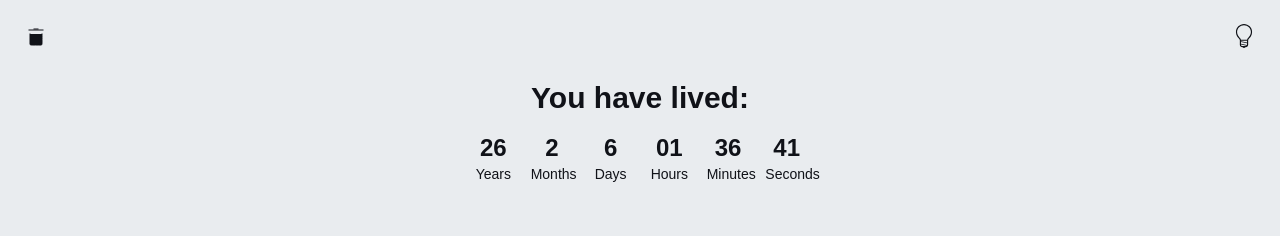
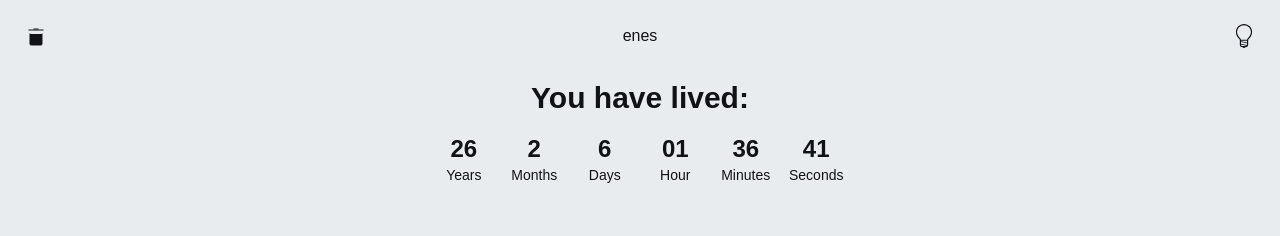
Before and after one commit to Alekey1919/finite, a Next.js app: page / in a window 1280 px wide. Both pictures are taken after a click on the button "Save". Shown: the top 236 px of the page. Built offline with nearby package versions, Linux system fonts and the light colour scheme; no server answers.

Commit message:
Added tranlations

```diff
--- a/messages/en.json
+++ b/messages/en.json
@@ -1,6 +1,8 @@
 {
   "day": "Day",
   "days": "Days",
+  "week": "Week",
+  "weeks": "Weeks",
   "month": "Month",
   "months": "Months",
   "year": "Year",
@@ -12,5 +14,7 @@
   "second": "Second",
   "seconds": "Seconds",
   "date": "Date",
-  "save": "Save"
+  "save": "Save",
+  "enterBirthDate": "Enter your birth date",
+  "youHaveLived": "You have lived:"
 }
--- a/messages/es.json
+++ b/messages/es.json
@@ -1,6 +1,8 @@
 {
   "day": "Día",
   "days": "Días",
+  "week": "Semana",
+  "weeks": "Semanas",
   "month": "Mes",
   "months": "Meses",
   "year": "Año",
@@ -12,5 +14,7 @@
   "second": "Segundo",
   "seconds": "Segundos",
   "date": "Date",
-  "save": "Guardar"
+  "save": "Guardar",
+  "enterBirthDate": "Ingresa tu fecha de nacimiento",
+  "youHaveLived": "Has vivido:"
 }
--- a/src/app/components/Navbar.tsx
+++ b/src/app/components/Navbar.tsx
@@ -1,12 +1,23 @@
 "use client";
 
+import { Locale } from "@/i18n/config";
+import { setUserLocale } from "../services/locale";
 import BinIcon from "./Icons/BinIcon";
 import LightBulbIcon from "./Icons/LightBulbIcon";
 
 const Navbar = () => {
+  const changeLanguage = (value: "en" | "es") => {
+    const locale = value as Locale;
+    setUserLocale(locale);
+  };
+
   return (
     <nav className="flex justify-between w-screen max-w-[100vw] fixed top-0 left-0 right-0 p-4 lg:p-6 2xl:py-8">
       <BinIcon />
+      <div className="flex">
+        <span onClick={() => changeLanguage("en")}>en</span>
+        <span onClick={() => changeLanguage("es")}>es</span>
+      </div>
       <LightBulbIcon />
     </nav>
   );
--- a/src/app/components/calendar/BirthDateInput.tsx
+++ b/src/app/components/calendar/BirthDateInput.tsx
@@ -62,7 +62,7 @@ const BirthDateInput = () => {
 
   return (
     <div className="flex flex-col items-center space-y-8 lg:space-y-10 h-full min-h-screen justify-center">
-      <h1 className="title">Enter your birth date</h1>
+      <h1 className="title">{t("enterBirthDate")}</h1>
       <div className="flex space-x-4">
         <Input setter={setDay} value={day} text={t("day")} options={days} />
         <Input
--- a/src/app/components/calendar/Calendar.tsx
+++ b/src/app/components/calendar/Calendar.tsx
@@ -13,6 +13,7 @@ import CalendarGrid from "./CalendarGrid";
 import useMediaQueryState, {
   DefaultBreakpoints,
 } from "../../hooks/useMediaQueryState";
+import { useTranslations } from "next-intl";
 
 export enum TimeMeasurements {
   Weeks = "weeks",
@@ -23,6 +24,8 @@ const Calendar = ({ birthDate }: { birthDate: number }) => {
   const [timeMeasurement, setTimeMeasurement] = useState(
     TimeMeasurements.Years
   );
+
+  const t = useTranslations();
 
   const livedBoxesAmount = useMemo(() => {
     const _birthDate = DateTime.fromMillis(birthDate);
@@ -70,13 +73,13 @@ const Calendar = ({ birthDate }: { birthDate: number }) => {
     <div className="flex flex-col space-y-10 relative w-fit mx-auto overflow-visible">
       <div className="flex space-x-8 justify-center text-primary text-base 2xl:text-xl">
         <button onClick={() => setTimeMeasurement(TimeMeasurements.Weeks)}>
-          Weeks
+          {t("weeks")}
         </button>
         <button onClick={() => setTimeMeasurement(TimeMeasurements.Months)}>
-          Months
+          {t("months")}
         </button>
         <button onClick={() => setTimeMeasurement(TimeMeasurements.Years)}>
-          Years
+          {t("years")}
         </button>
       </div>
 
--- a/src/app/components/calendar/LivedTime.tsx
+++ b/src/app/components/calendar/LivedTime.tsx
@@ -1,29 +1,34 @@
 "use client";
 
 import useLivedTime from "@/app/hooks/useLivedTime";
+import { useTranslations } from "next-intl";
 import { twMerge } from "tailwind-merge";
 
 const PeriodDisplay = ({
-  text,
+  pluralText,
+  singularText,
   time,
   zeroRedundant,
 }: {
-  text: string;
+  pluralText: string;
+  singularText: string;
   time: number;
   zeroRedundant?: boolean;
 }) => {
+  const t = useTranslations();
+
   return (
     <div
       className={twMerge(
-        "flex flex-col justify-center text-center text-accent aspect-square",
+        "flex flex-col justify-center text-center text-accent aspect-square items-center",
         zeroRedundant && time < 1 && "hidden"
       )}
     >
       <span className="font-bold text-xl lg:text-2xl 2xl:text-3xl">
         {zeroRedundant ? time : `${time}`.padStart(2, "0")}
       </span>
-      <span className="capitalize font-medium text-xs lg:text-sm 2xl:text-lg">
-        {text}
+      <span className="capitalize font-medium text-[10px] sm:text-xs lg:text-sm 2xl:text-lg">
+        {t(time === 1 ? singularText : pluralText)}
       </span>
     </div>
   );
@@ -32,17 +37,46 @@ const PeriodDisplay = ({
 const LivedTime = ({ birthDate }: { birthDate: number }) => {
   const livedTime = useLivedTime(birthDate);
 
+  const t = useTranslations();
+
   return (
-    <div className="flex flex-col space-y-4 2xl:space-y-8 max-w-96 2xl:max-w-[600px] mx-auto">
-      <span className="title text-center text-accent">You have lived:</span>
+    <div className="flex flex-col space-y-4 2xl:space-y-8 max-w-96 lg:max-w-[500px] 2xl:max-w-[600px] mx-auto">
+      <span className="title text-center text-accent">{t("youHaveLived")}</span>
 
       <div className="grid grid-cols-6 gap-x-4 justify-center px-6">
-        <PeriodDisplay time={livedTime.years} text="years" zeroRedundant />
-        <PeriodDisplay time={livedTime.months} text="months" zeroRedundant />
-        <PeriodDisplay time={livedTime.days} text="days" zeroRedundant />
-        <PeriodDisplay time={livedTime.hours} text="hours" />
-        <PeriodDisplay time={livedTime.minutes} text="minutes" />
-        <PeriodDisplay time={livedTime.seconds} text="seconds" />
+        <PeriodDisplay
+          time={livedTime.years}
+          pluralText="years"
+          singularText="year"
+          zeroRedundant
+        />
+        <PeriodDisplay
+          time={livedTime.months}
+          pluralText="months"
+          singularText="month"
+          zeroRedundant
+        />
+        <PeriodDisplay
+          time={livedTime.days}
+          pluralText="days"
+          singularText="day"
+          zeroRedundant
+        />
+        <PeriodDisplay
+          time={livedTime.hours}
+          pluralText="hours"
+          singularText="hour"
+        />
+        <PeriodDisplay
+          time={livedTime.minutes}
+          pluralText="minutes"
+          singularText="minute"
+        />
+        <PeriodDisplay
+          time={livedTime.seconds}
+          pluralText="seconds"
+          singularText="second"
+        />
       </div>
     </div>
   );
```
